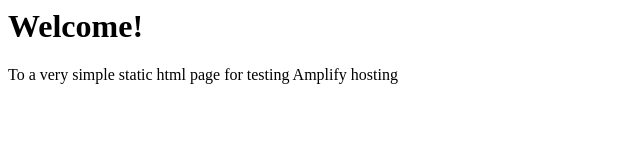
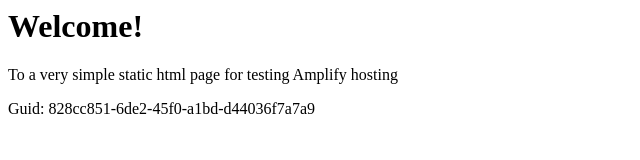
Before and after one commit to aws-aemilia-bom/Github-PR-Commit-Integration-Test-DoNotTouch-GitHubAutoBuildCanaryTest-v1-preprod-ap-south-1, a website: page src/index.html in a window 1280 px wide. Shown: the whole page, without its empty margins (0-640 px from the left). Drawn offline with Linux system fonts and the light colour scheme.

Commit message:
commit from integ tests

```diff
--- a/src/index.html
+++ b/src/index.html
@@ -1,3 +1,5 @@
+
+
 <html lang="en">
 
 <head>
@@ -10,6 +12,6 @@
 <body>
     <h1>Welcome!</h1>
     <p>To a very simple static html page for testing Amplify hosting</p>
-</body>
+    <p>Guid: 828cc851-6de2-45f0-a1bd-d44036f7a7a9</p></body>
 
 </html>
```
